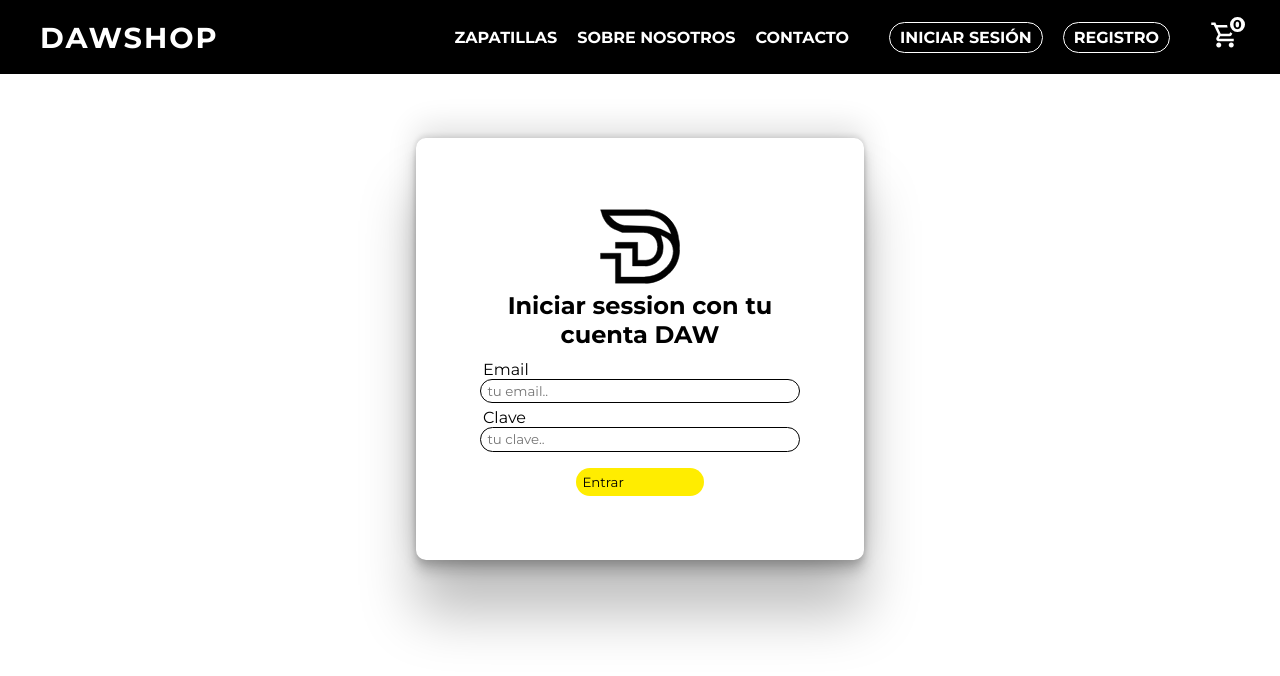
After one commit to Bogdandabeast/proyecto-carrito-php-ajax, a PHP site: page /app/login.php in a window 1280 px wide. The commit adds this page. Shown: the top 676 px of the page. Run offline with PHP 8.4, Linux system fonts and the light colour scheme.

Commit message:
Sin acabar
he añadido algunas cositas del login tanto en el cliente como en el servidor pero me queda trabajo por hacer

```diff
--- /dev/null
+++ b/app/login.php
@@ -0,0 +1,48 @@
+<!DOCTYPE html>
+<html lang="es">
+<head>
+    <meta charset="UTF-8">
+    <meta name="viewport" content="width=device-width, initial-scale=1.0">
+    <link rel="stylesheet" href="public/estilo.css">
+    <link rel="icon" type="image/png" href="./public/img/logo.svg">
+    <title>Pagina de Login</title>
+    <!--enlace a las fuentes-->
+    <link rel="preconnect" href="https://fonts.googleapis.com">
+    <link rel="preconnect" href="https://fonts.gstatic.com" crossorigin>
+    <link href="https://fonts.googleapis.com/css2?family=Montserrat:ital,wght@0,100..900;1,100..900&display=swap" rel="stylesheet">
+    <!--enlace a las fuentes-->
+
+    <!--Script-->
+    <script src="./public/js/login.js"></script>
+    <!--Script-->
+</head>
+<body>
+    <!--header-->
+    <?php include "Controller/header.php"; ?>
+    <!--header-->
+
+    <!--main-->
+    <main>
+        <div class="formularioRegistro">
+        <form id="formularioLogin">
+            <a href="./index.php"><img src="./public/img/logo.svg" alt="DawShop"></a>
+            <h2>Iniciar session con tu cuenta DAW</h2>
+            <!--campo email-->
+            <label for="email">Email</label>
+            <input type="text" id="email" name="email" placeholder="tu email.." required>
+            <span id="emailSpan" class="aviso"></span>
+
+            <!--campo clave-->
+            <label for="">Clave</label>
+            <input type="password" id="clave" name="clave" placeholder="tu clave.." required>
+            <span id="claveSpan" class="aviso"></span>
+
+            <!--boton registro-->
+            <button>Entrar</button>
+
+        </form>
+        </div>
+    </main>
+    <!--footer-->
+</body>
+</html>
--- /dev/null
+++ b/app/public/js/login.js
@@ -0,0 +1,100 @@
+document.addEventListener("DOMContentLoaded", function(){
+
+    document.getElementById("formularioLogin").addEventListener("submit",function(e) {
+        e.preventDefault();
+
+        let email = document.getElementById("email").value;
+        let clave = document.getElementById("clave").value;
+
+        const emailER = /^[A-Za-z0-9-]{3,20}@[A-Za-z0-9]{3,20}\.[A-Za-z]{2,3}$/;
+        const claveER = /^(?=.*[A-Z])(?=.*[a-z])(?=.*\d)(?=.*\W).{8,}$/;
+
+
+
+
+
+
+    })
+    function updateFieldStatus(field, fieldSpan, isValid, message, imgSrc, imgFilter, classToAdd) {
+        // Restablecer clases y contenido
+        fieldSpan.classList.remove("letraVerde", "letraRoja");
+        field.classList.remove("fondoRojo");
+        fieldSpan.classList.remove("aviso");
+        fieldSpan.textContent = message;
+
+        // Crear y configurar la imagen
+        let img = document.createElement("img");
+        img.setAttribute("src", imgSrc);
+        img.style.filter = imgFilter;
+        fieldSpan.appendChild(img);
+
+        // Agregar la clase correspondiente
+        fieldSpan.classList.add(classToAdd);
+
+        // Si no es válido, agregar fondo rojo al campo
+        if (!isValid) {
+            field.classList.add("fondoRojo");
+        }
+    }
+
+    function validateField(field, fieldSpan, regex, emptyMessage, invalidMessage) {
+        let value = field.value.trim();
+
+        if (value === "") {
+            updateFieldStatus(
+                field,
+                fieldSpan,
+                false,
+                emptyMessage,
+                "./public/img/emoji-frown-fill.svg",
+                "invert(24%) sepia(100%) saturate(2600%) hue-rotate(0deg) brightness(90%) contrast(100%)",
+                "letraRoja"
+            );
+            return false;
+        } else if (!regex.test(value)) {
+            updateFieldStatus(
+                field,
+                fieldSpan,
+                false,
+                invalidMessage,
+                "./public/img/emoji-frown-fill.svg",
+                "invert(24%) sepia(100%) saturate(2600%) hue-rotate(0deg) brightness(90%) contrast(100%)",
+                "letraRoja"
+            );
+            return false;
+        } else {
+            updateFieldStatus(
+                field,
+                fieldSpan,
+                true,
+                "Campo correcto",
+                "./public/img/emoji-smile-fill.svg",
+                "invert(24%) sepia(100%) saturate(2600%) hue-rotate(90deg) brightness(90%) contrast(100%)",
+                "letraVerde"
+            );
+            return true;
+        }
+    }
+
+    function emailV() {
+        const emptyMessage = "No se puede poner email vacío";
+        const invalidMessage = "Email inválido. Debe tener de 3 a 20 caracteres alfanuméricos o guión, una arroba, de 3 a 20 caracteres alfanuméricos, un punto y 2 o 3 letras";
+        return validateField(email, emailSpan, emailER, emptyMessage, invalidMessage);
+    }
+
+    function claveV() {
+        const emptyMessage = "No se puede poner clave vacía";
+        const invalidMessage = "La clave debe tener al menos 8 caracteres, con al menos una letra mayúscula, una minúscula, un carácter no alfanumérico y un número";
+        return validateField(clave, claveSpan, claveER, emptyMessage, invalidMessage);
+    }
+
+
+
+
+
+
+
+
+
+
+});
--- a/app/registro.php
+++ b/app/registro.php
@@ -1,5 +1,5 @@
 <!DOCTYPE html>
-<html lang="en">
+<html lang="es">
 <head>
     <meta charset="UTF-8">
     <meta name="viewport" content="width=device-width, initial-scale=1.0">
```
Also changed, not shown: app/Controller/loginEnvio.php (added, +43 -0 lines).
